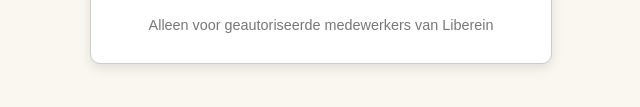
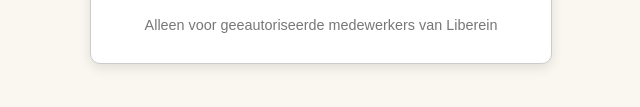
Before and after one commit to kikiboy91/testpage, a plain HTML site: page login.html in a window 1280 px wide. Shown: the part 541-648 px from the top of the page, 319-959 px from the left. Drawn offline with Linux system fonts and the light colour scheme.

Commit message:
Update login.html

```diff
--- a/login.html
+++ b/login.html
@@ -82,7 +82,7 @@
       <button type="submit">Inloggen</button>
     </form>
     <div class="footer-msg">
-      Alleen voor geautoriseerde medewerkers van Liberein
+      Alleen voor geeautoriseerde medewerkers van Liberein
     </div>
   </div>
 
```
